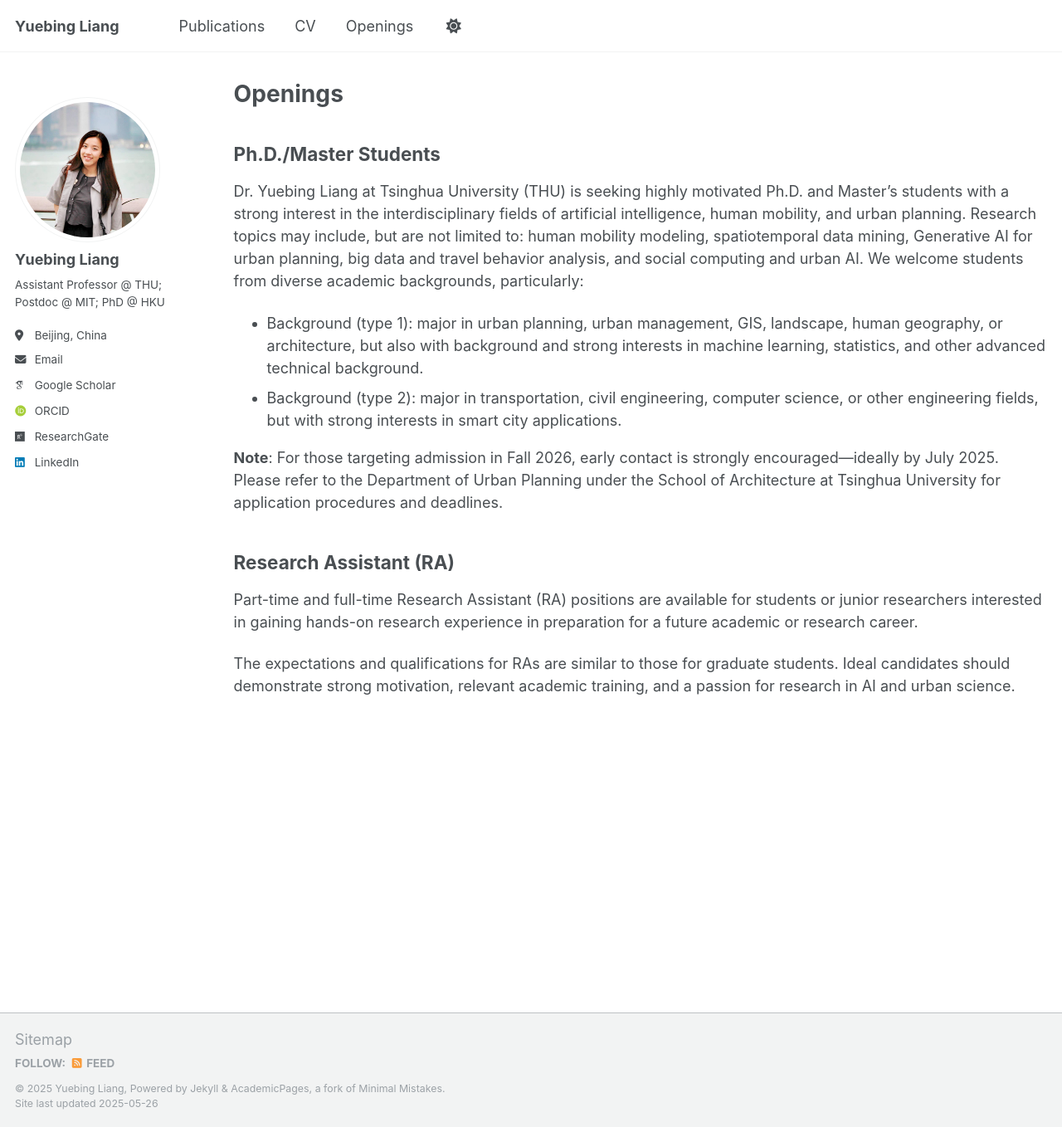
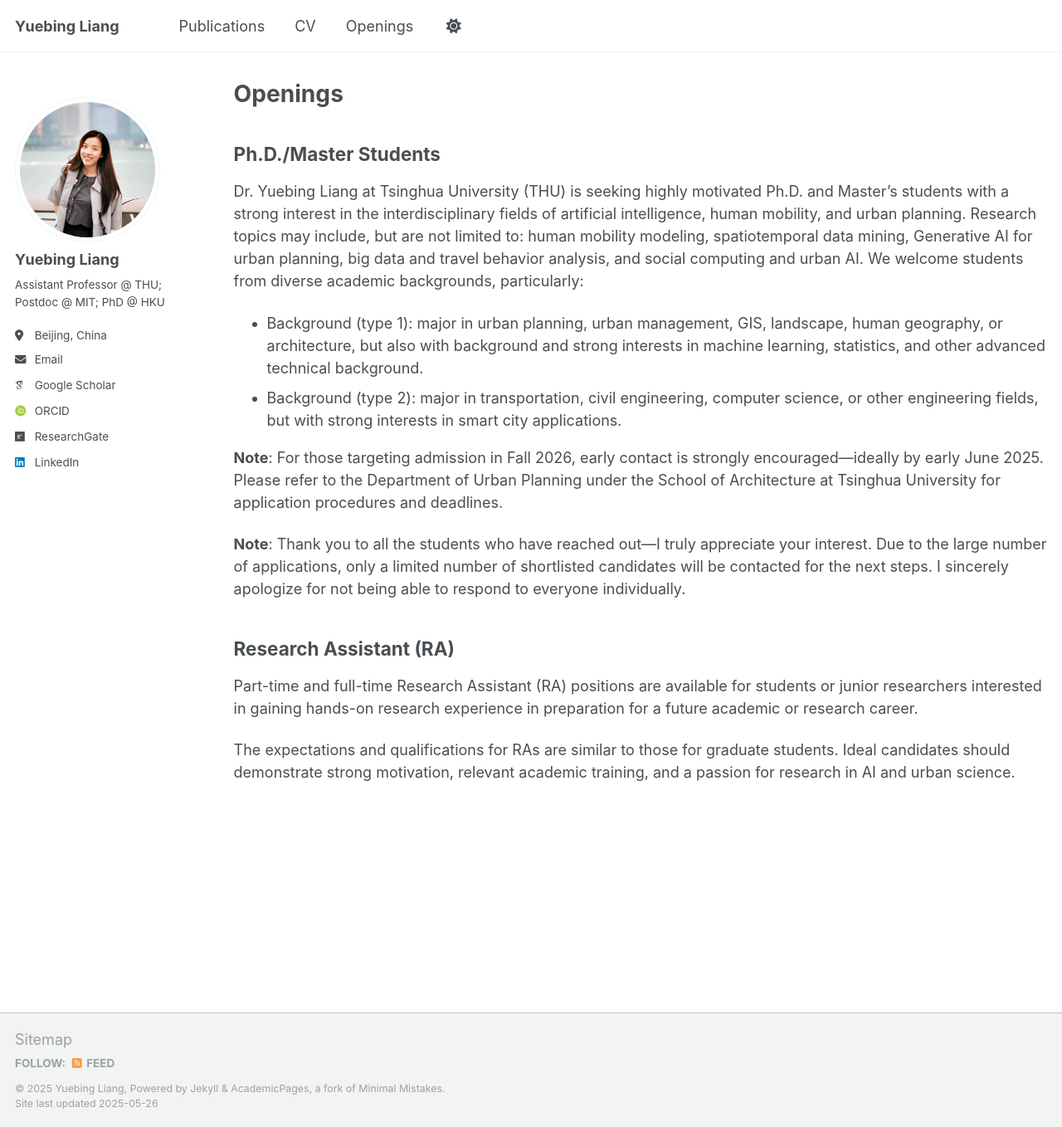
Before and after one commit to yuebingliang/yuebingliang.github.io, a Jekyll site: the page built from _pages/openings.md, in a window 1280 px wide and 1358 px high. Shown: the whole window at 83% size. Built offline with Jekyll 4.4.1, drawn with Linux system fonts in a browser that asks for light colours; some web fonts are replaced.

Commit message:
Update openings.md

```diff
--- a/_pages/openings.md
+++ b/_pages/openings.md
@@ -10,7 +10,9 @@ Dr. Yuebing Liang at Tsinghua University (THU) is seeking highly motivated Ph.D.
 * Background (type 1): major in urban planning, urban management, GIS, landscape, human geography, or architecture, but also with background and strong interests in machine learning, statistics, and other advanced technical background.
 * Background (type 2): major in transportation, civil engineering, computer science, or other engineering fields, but with strong interests in smart city applications.
 
-**Note**: For those targeting admission in Fall 2026, early contact is strongly encouraged—ideally by July 2025. Please refer to the Department of Urban Planning under the School of Architecture at Tsinghua University for application procedures and deadlines.
+**Note**: For those targeting admission in Fall 2026, early contact is strongly encouraged—ideally by early June 2025. Please refer to the Department of Urban Planning under the School of Architecture at Tsinghua University for application procedures and deadlines.
+
+**Note**: Thank you to all the students who have reached out—I truly appreciate your interest. Due to the large number of applications, only a limited number of shortlisted candidates will be contacted for the next steps. I sincerely apologize for not being able to respond to everyone individually.
 
 ## Research Assistant (RA)
 Part-time and full-time Research Assistant (RA) positions are available for students or junior researchers interested in gaining hands-on research experience in preparation for a future academic or research career.
```
